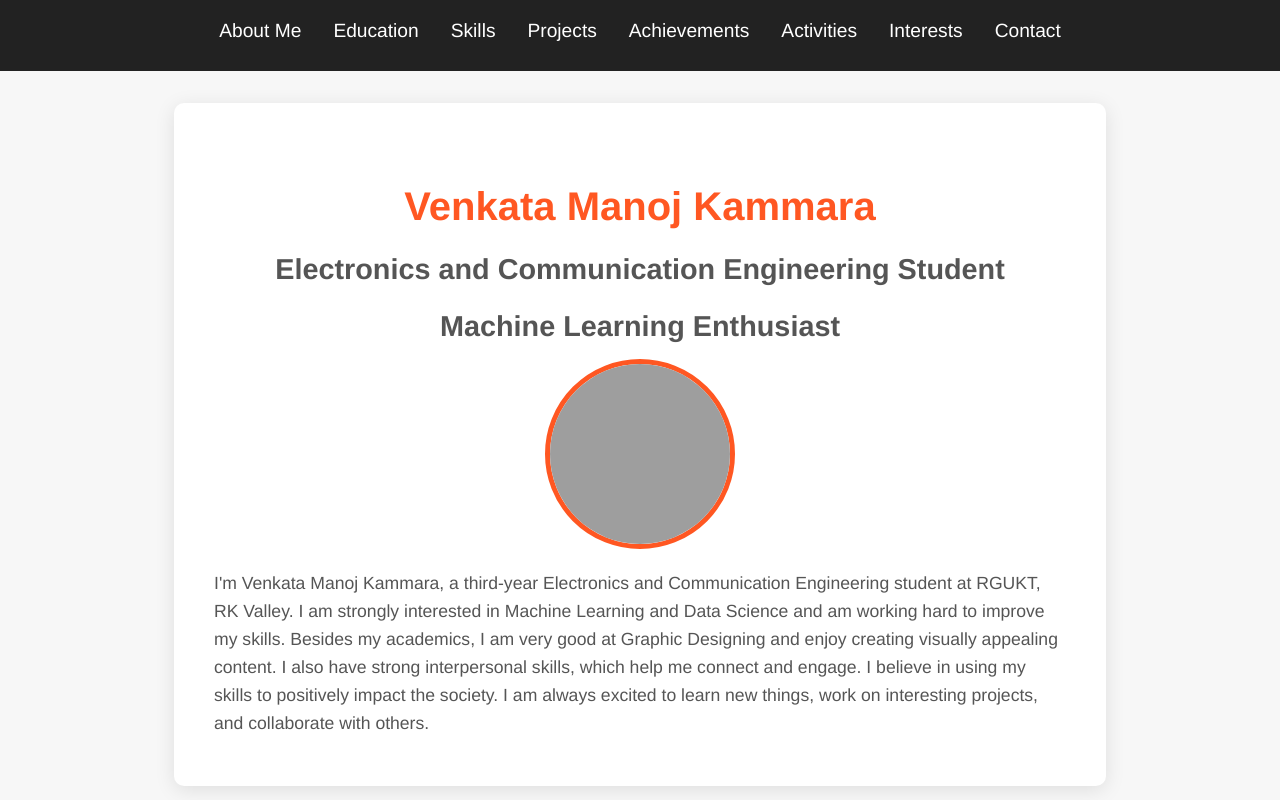
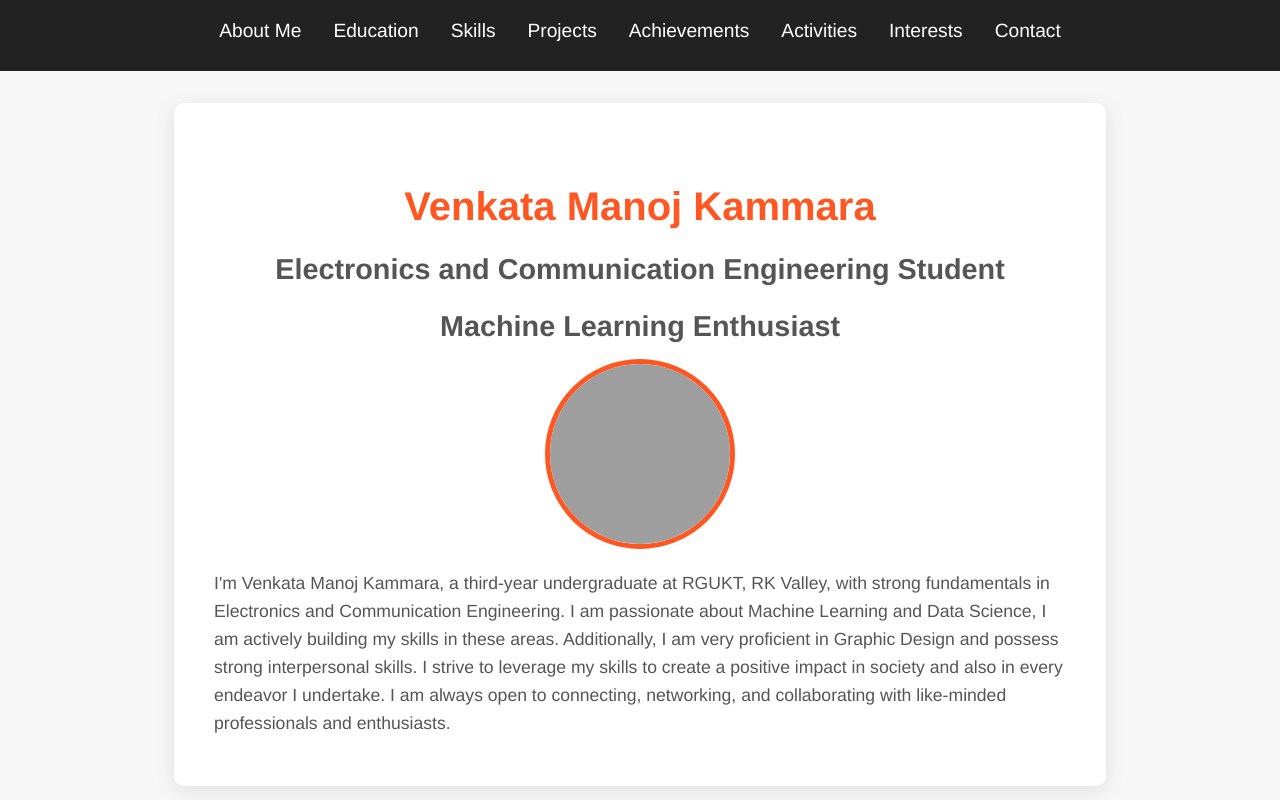
Before and after one commit to venkatamanojkammara/venkata-manoj-kammara.github.io, a plain HTML site: page index.html in a window 1280 px wide. Shown: the top 800 px of the page. Drawn offline with Linux system fonts and the light colour scheme; grey boxes are pictures that could not be loaded.

Commit message:
Update index.html

```diff
--- a/index.html
+++ b/index.html
@@ -33,7 +33,7 @@
         <h2>Electronics and Communication Engineering Student</h2>
         <h2>Machine Learning Enthusiast</h2>
         <img src="profile.jpg" alt="Profile Picture">
-        <p>I'm Venkata Manoj Kammara, a third-year Electronics and Communication Engineering student at RGUKT, RK Valley. I am strongly interested in Machine Learning and Data Science and am working hard to improve my skills. Besides my academics, I am very good at Graphic Designing and enjoy creating visually appealing content. I also have strong interpersonal skills, which help me connect and engage. I believe in using my skills to positively impact the society. I am always excited to learn new things, work on interesting projects, and collaborate with others.</p>
+        <p>I'm Venkata Manoj Kammara, a third-year undergraduate at RGUKT, RK Valley, with strong fundamentals in Electronics and Communication Engineering. I am passionate about Machine Learning and Data Science, I am actively building my skills in these areas. Additionally, I am very proficient in Graphic Design and possess strong interpersonal skills. I strive to leverage my skills to create a positive impact in society and also in every endeavor I undertake. I am always open to connecting, networking, and collaborating with like-minded professionals and enthusiasts.</p>
     </section>
 
     <section id="education">
```
